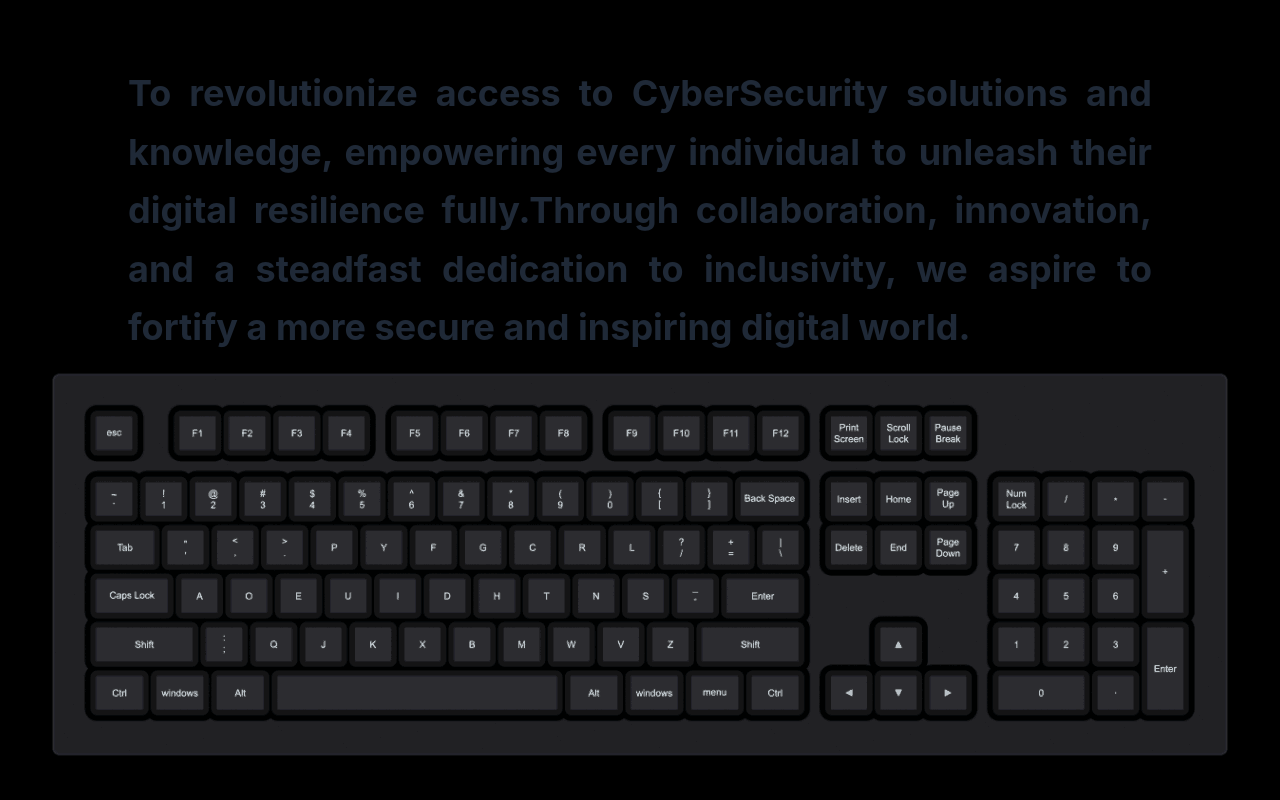
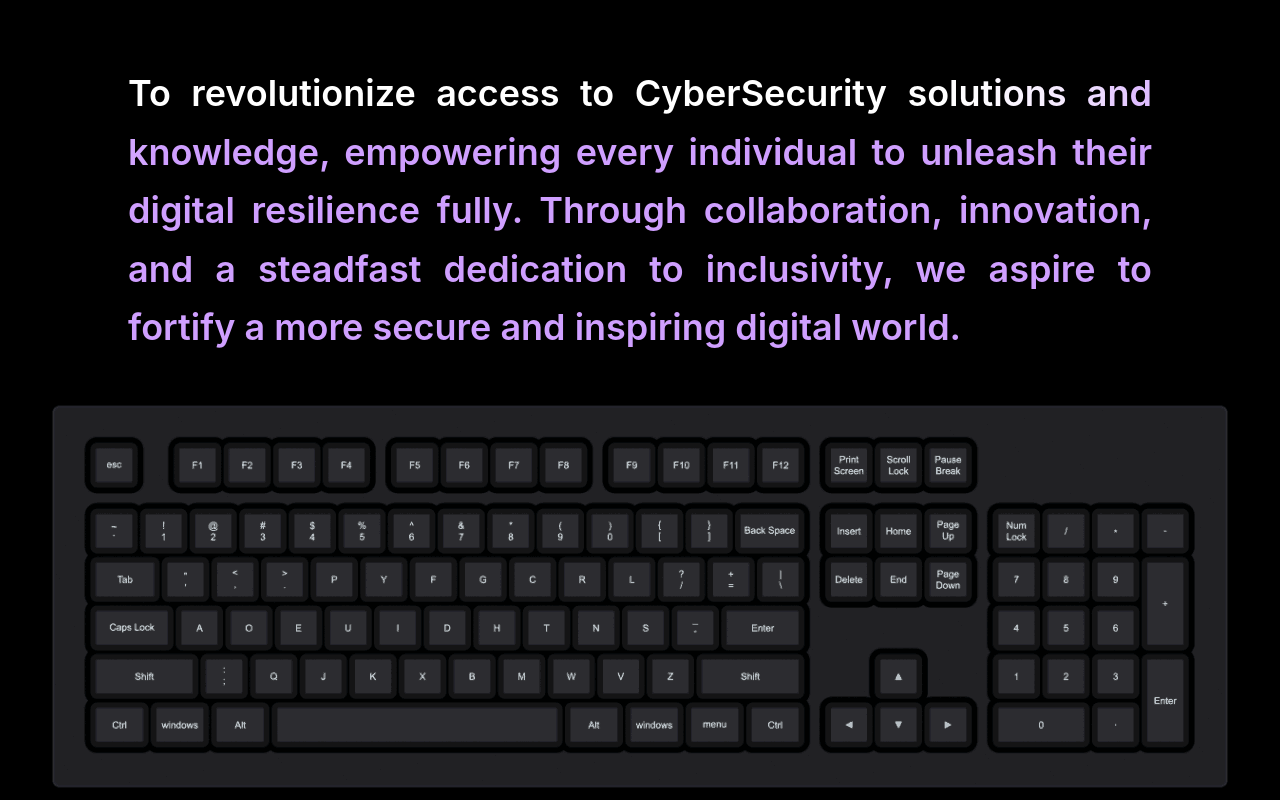
Before and after one commit to Abishek-ak7/Malcom_Com, a React (Create React App) app: page / in a window 1280 px wide. Shown: the part 840-1640 px from the top of the page. Built offline with nearby package versions, Linux system fonts and the light colour scheme.

Commit message:
service page started and text transition added in about.jsx page

```diff
--- a/src/components/About.jsx
+++ b/src/components/About.jsx
@@ -1,25 +1,51 @@
-import React from 'react'
-import keyboard from '../assets/images/keyboardfx_preset_3.gif'
+import { useState, useEffect } from 'react';
+import keyboard from '../assets/images/keyboardfx_preset_3.gif';
 
 function About() {
+  const content =
+    `  To revolutionize access to CyberSecurity solutions and knowledge, empowering every individual to unleash their digital resilience fully. Through collaboration, innovation, and a steadfast dedication to inclusivity, we aspire to fortify a more secure and inspiring digital world.`;
+
+  const [visibleText, setVisibleText] = useState(Array(content.length).fill(false));
+
+  useEffect(() => {
+    let index = 0;
+    const intervalId = setInterval(() => {
+      setVisibleText(prevVisibleText => {
+        const newVisibleText = [...prevVisibleText];
+        newVisibleText[index] = true;
+        return newVisibleText;
+      });
+      index++;
+      if (index === content.length) clearInterval(intervalId);
+    }, 100);
+
+    return () => clearInterval(intervalId);
+  }, [content.length]);
+
   return (
     <div className='mt-10 bg-black'>
-    <div className="min-h-screen flex-col  items-start justify-center ">
-        <div className="w-full max-w-6xl pt-16 px-16 mx-auto">
-            <p className="text-gray-800 text-4xl font-bold leading-relaxed text-justify ">
-                To revolutionize access to CyberSecurity solutions and knowledge,
-                empowering every individual to unleash their digital resilience
-                fully.Through collaboration, innovation, and a steadfast dedication to
-                inclusivity, we aspire to fortify a more secure and inspiring digital
-                world.
-            </p>
+      <div className="min-h-screen flex-col items-start justify-center">
+        <div className="w-full max-w-6xl h-1/2 pt-16 px-16 mx-auto">
+          <p className="font-Arial font-semibold text-4xl leading-relaxed text-justify">
+            {content.split('').map((letter, index) => (
+              <span
+                key={index}
+                style={{
+                  transition: 'color 1.5s', // Use transition instead of animation
+                  color: visibleText[index] ? 'rgb(255,255,255)' : 'rgb(207, 159, 255)',
+                }}
+              >
+                {letter}
+              </span>
+            ))}
+          </p>
         </div>
-        <div className='p-2 '>
+        <div className='p-10'>
           <img src={keyboard} className='mx-auto' alt="keyboard" />
         </div>
-    </div>
-
+      </div>
     </div>
   );
 }
+
 export default About;
--- /dev/null
+++ b/src/components/Services.jsx
@@ -0,0 +1,11 @@
+import React from 'react';
+import r1 from '../assets/images/Group.png';
+
+export default function Services() {
+  return (
+    <div className='mx-auto'>
+      <img src={r1} className='w-28 h-20' alt="" />
+    <p className=' text-8xl ml-14 pt-7 font-bold font-arial  p-5 text-white'>Services</p>
+    </div>
+  )
+}
--- a/src/components/main.jsx
+++ b/src/components/main.jsx
@@ -1,6 +1,7 @@
 import React from 'react';
 import Home from './Home';
-import About from './About'
+import About from './About';
+import Services from './Services';
 
 
 
@@ -9,6 +10,7 @@ function Main() {
         <div className='bg-black'>
             <Home />
             <About />
+            <Services />
         </div>
     );
 
--- a/tailwind.config.js
+++ b/tailwind.config.js
@@ -14,7 +14,9 @@ module.exports = {
         'roboto':['Roboto Medium','sans-serif'],
         'readya':['Redeye Serif W00 Bold','mono'],
         'karatina':['Karantina-Regular','sans-serif'],
-        'Mr':['Mr Bold','serif']
+        'Mr':['Mr Bold','serif'],
+        'arial':['ARIAL','serif']
+
       },
     },
   },
```
Also changed, not shown: src/assets/fonts/ARIAL.TTF (added), src/assets/images/Group.png (added).
